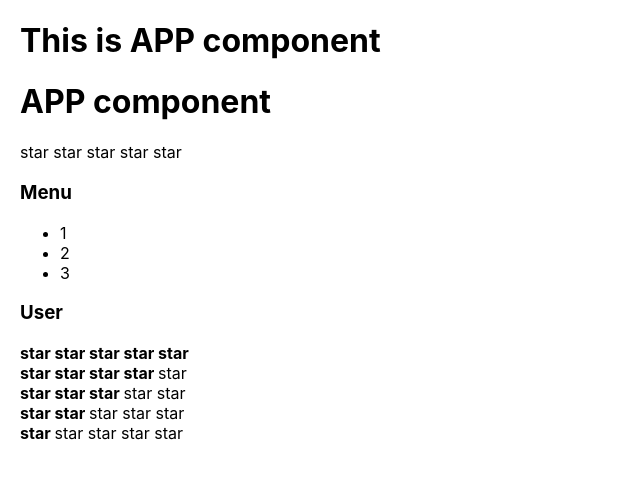
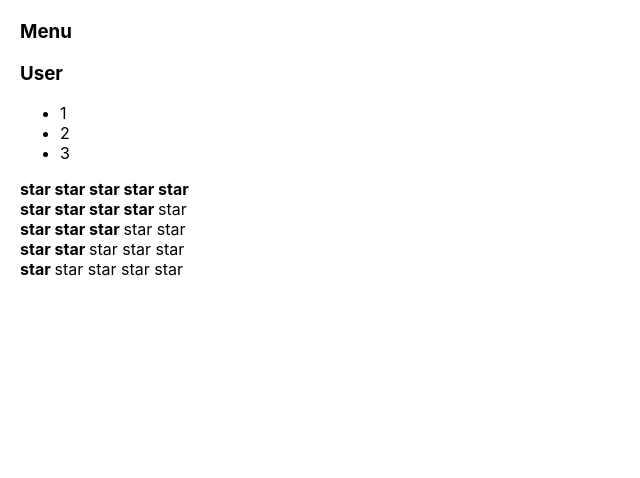
Before and after one commit to AlexNewHere/kabzda-ts, a React (Create React App) app: page / in a window 1280 px wide. Shown: the top 478 px of the page, without its empty margins (0-640 px from the left). Built offline with nearby package versions, Linux system fonts and the light colour scheme.

Commit message:
conditional rendering

```diff
--- a/src/App.tsx
+++ b/src/App.tsx
@@ -6,9 +6,9 @@
 const App = () => {
     return (
         <div>
-            <PageTitle title={'This is APP component'}/>
-            <PageTitle title={'APP component'}/>
-            <Rating value={0}/>
+            {/*<PageTitle title={'This is APP component'}/>*/}
+            {/*<PageTitle title={'APP component'}/>*/}
+            {/*<Rating value={0}/>*/}
             <Accordion titleValue={'Menu'} collapsed={true}/>
             <Accordion titleValue={'User'} collapsed={false}/>
             <Rating value={5}/>
--- a/src/components/Accordion/Accordion.tsx
+++ b/src/components/Accordion/Accordion.tsx
@@ -1,4 +1,4 @@
-import React from "react";
+import React from 'react';
 
 
 type AccordionPropsType = {
@@ -6,10 +6,9 @@
     collapsed: boolean
 }
 export const Accordion = (props: AccordionPropsType) => {
-    console.log('Accordion')
     return (<>
         <AccordionTitle title={props.titleValue}/>
-        <AccordionBody collapsedBody={props.collapsed}/>
+        {!props.collapsed && <AccordionBody/>}
     </>)
 }
 
@@ -18,22 +17,13 @@
 }
 
 function AccordionTitle(props: AccordionTitlePropsType) {
-    console.log('AccordionTitle')
     return <h3>{props.title}</h3>
 }
 
-type AccordionBodyPropsType = {
-    collapsedBody: boolean
+function AccordionBody() {
+    return (<ul>
+        <li>1</li>
+        <li>2</li>
+        <li>3</li>
+    </ul>)
 }
-
-function AccordionBody(props: AccordionBodyPropsType) {
-    console.log('AccordionBody')
-    if (props.collapsedBody) {
-        return (<ul>
-            <li>1</li>
-            <li>2</li>
-            <li>3</li>
-        </ul>)
-    }
-    else return <div> </div>
-}
--- a/src/components/Rating/Rating.tsx
+++ b/src/components/Rating/Rating.tsx
@@ -1,75 +1,26 @@
-import React from "react";
+import React from 'react';
+
 type RatingPropsType = {
     value: number
 }
 
 export const Rating = (props: RatingPropsType) => {
-    console.log('Rating')
-    if (props.value===1) {
-        return (<div>
-                <Star selected={true}/>
-                <Star selected={false}/>
-                <Star selected={false}/>
-                <Star selected={false}/>
-                <Star selected={false}/>
-            </div>
-        )
-    }
-    if (props.value===2) {
-        return (<div>
-                <Star selected={true}/>
-                <Star selected={true}/>
-                <Star selected={false}/>
-                <Star selected={false}/>
-                <Star selected={false}/>
-            </div>
-        )
-    }
-    if (props.value===3) {
-        return (<div>
-                <Star selected={true}/>
-                <Star selected={true}/>
-                <Star selected={true}/>
-                <Star selected={false}/>
-                <Star selected={false}/>
-            </div>
-        )
-    }
-    if (props.value===4) {
-        return (<div>
-                <Star selected={true}/>
-                <Star selected={true}/>
-                <Star selected={true}/>
-                <Star selected={true}/>
-                <Star selected={false}/>
-            </div>
-        )
-    }
-    if (props.value===5) {
-        return (<div>
-                <Star selected={true}/>
-                <Star selected={true}/>
-                <Star selected={true}/>
-                <Star selected={true}/>
-                <Star selected={true}/>
-            </div>
-        )
-    }
+
     return (<div>
-            <Star selected={false}/>
-            <Star selected={false}/>
-            <Star selected={false}/>
-            <Star selected={false}/>
-            <Star selected={false}/>
+            <Star selected={props.value > 0}/>
+            <Star selected={props.value > 1}/>
+            <Star selected={props.value > 2}/>
+            <Star selected={props.value > 3}/>
+            <Star selected={props.value > 4}/>
         </div>
     )
+
 }
 
 type StarPropsType = {
     selected: boolean
 }
 const Star = (props: StarPropsType) => {
-    console.log('star')
     const res = props.selected === true ?
         <span><b>star </b></span>
         : <span>star </span>;
```
